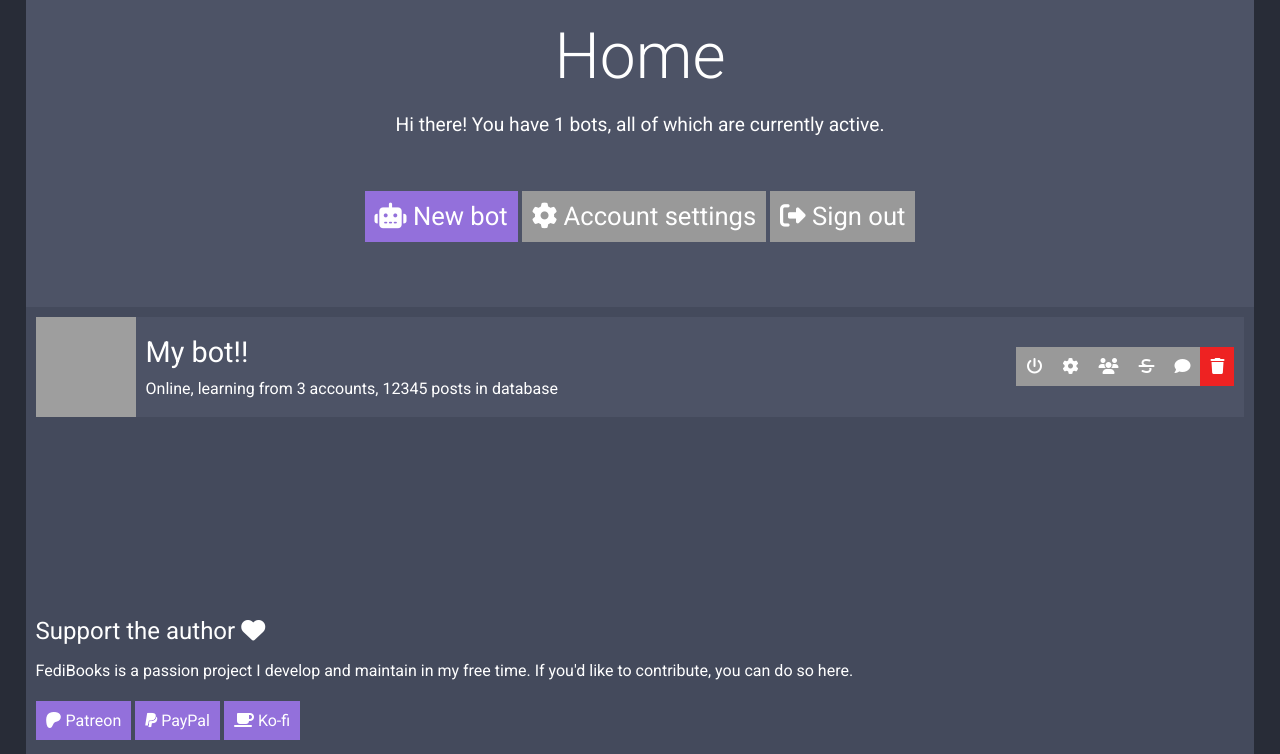
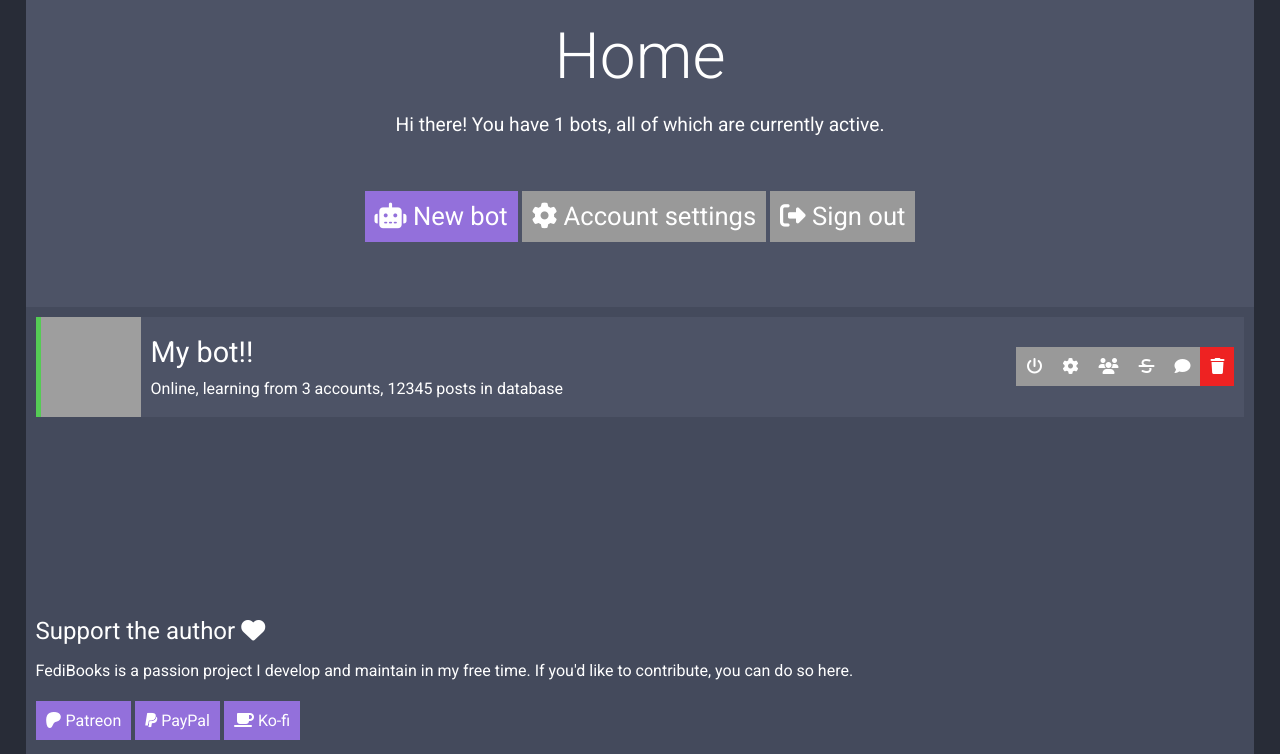
Before and after one commit to Lynnesbian/FediBooks, a Flask app: page / in a window 1280 px wide. Shown: the part 27-781 px from the top of the page. Run offline with Flask 2, Linux system fonts and the light colour scheme; parts of the project's set-up code (start-up, migrations or seed data) failed here and were passed over; some libraries are stand-ins or nearby versions; grey boxes are pictures that could not be loaded.

Commit message:
add indicators for when bots are offline

```diff
--- a/static/style.css
+++ b/static/style.css
@@ -43,9 +43,15 @@ body {
 }
 
 .panel-icon {
-	width: 100px;
+	width: 105px;
 	height: 100px;
 	background: center/contain url("https://cloud.lynnesbian.space/s/JZCPTs3DzMLAspC/preview");
+}
+.panel-icon.online {
+	border-left: 5px #5c5 solid;
+}
+.panel-icon.offline {
+	border-left: 5px #c33 solid;
 }
 .panel-icon, .panel-text, .panel-actions {
 	display: inline-block;
--- a/templates/home.html
+++ b/templates/home.html
@@ -18,7 +18,7 @@
 
 	<div class="container" style="min-height: 300px;">
 		<div class="row light">
-			<div class="panel-icon"></div>
+			<div class="panel-icon online"></div>
 			<div class="panel-text">
 				<div class="panel-name">My bot!!</div>
 				<div class="panel-status">Online, learning from 3 accounts, 12345 posts in database</div>
```
